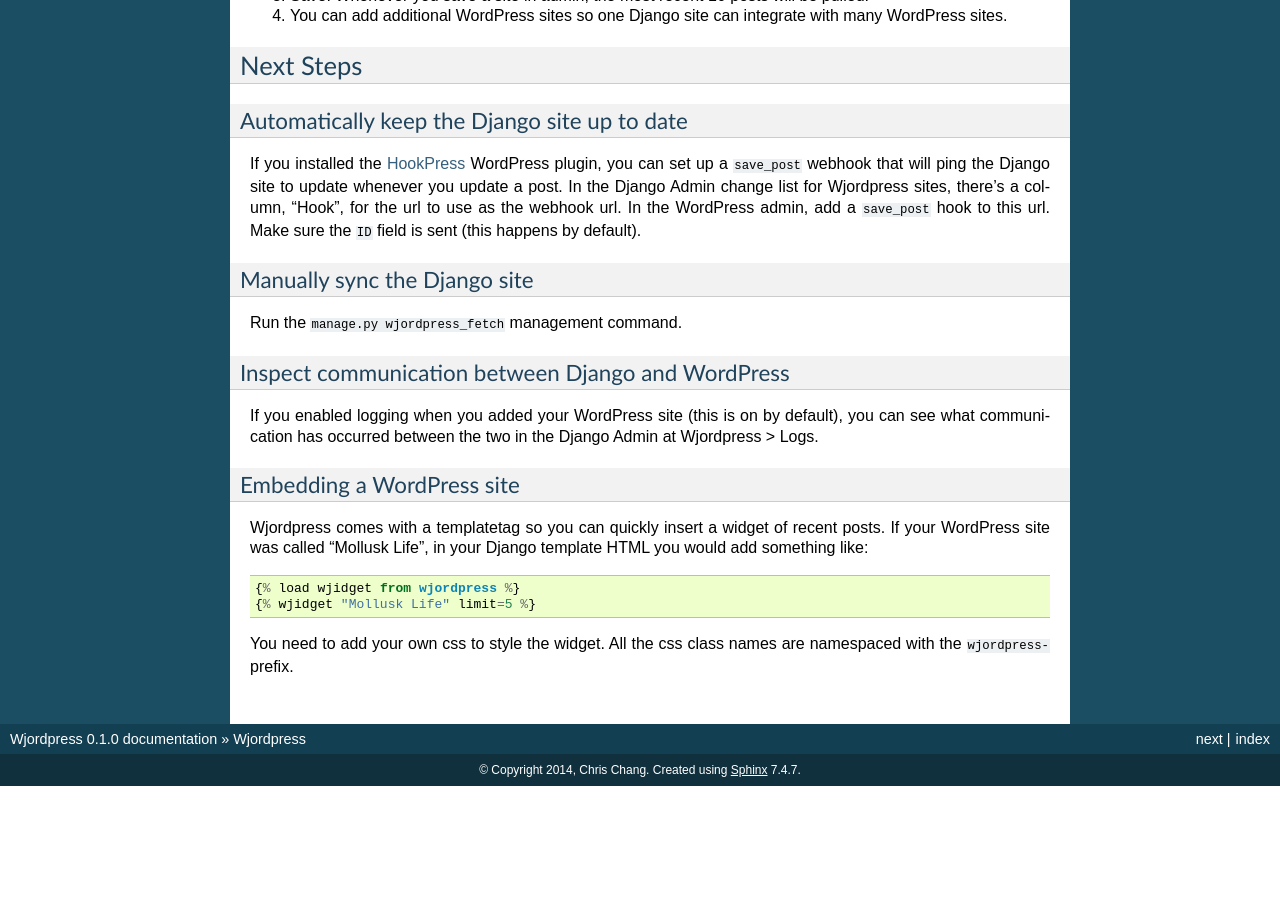
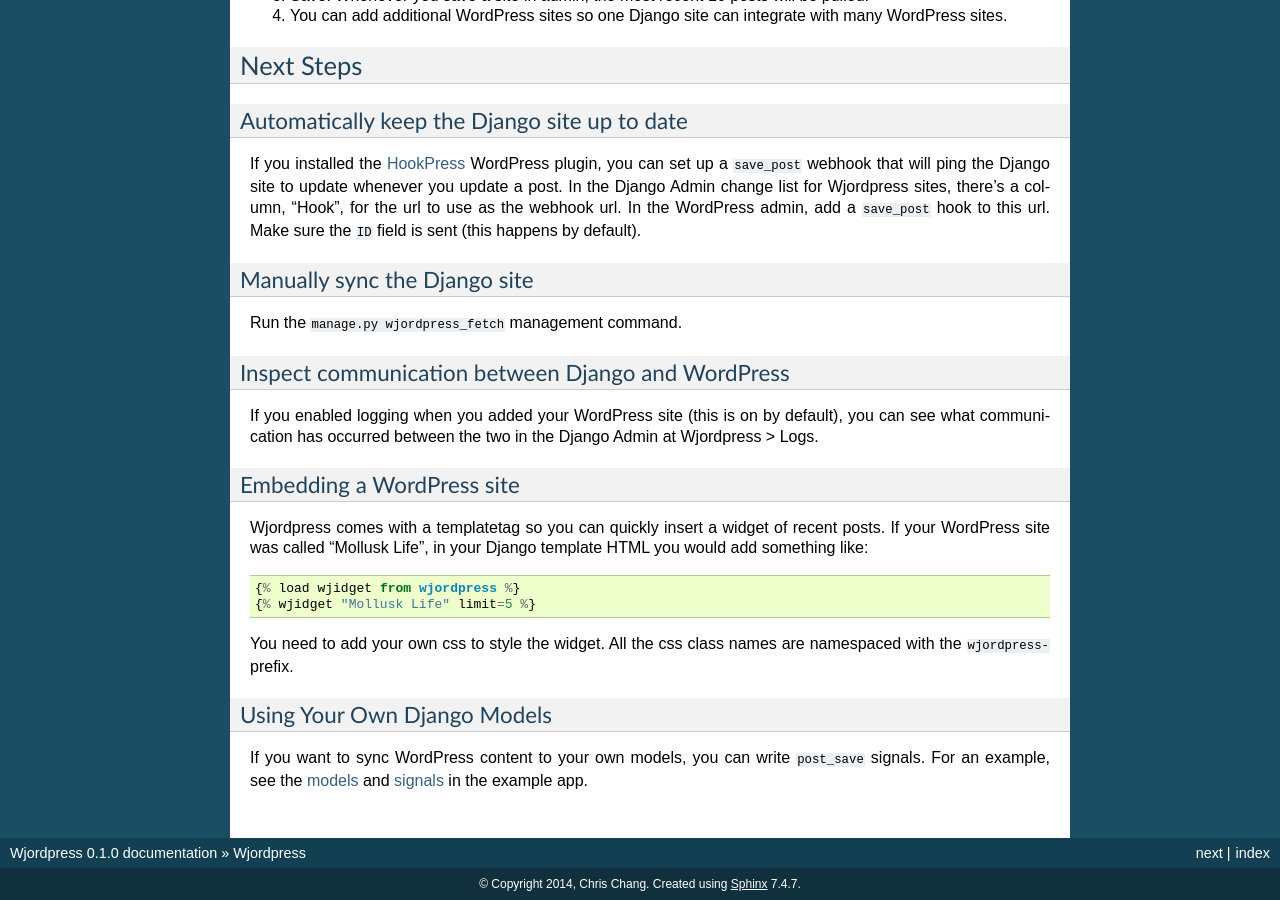
Before and after one commit to texastribune/wjordpress, a Sphinx documentation site: the page built from docs/index.rst, in a window 1280 px wide and 900 px high, scrolled down 943 px. Built offline with Sphinx 7.4.7, drawn with Linux system fonts in a browser that asks for light colours; before the commit the page ends 1729 px from its top, so only the background shows below that; some of the changed text lies outside the part shown.

Commit message:
doc how to sync content with your own models

```diff
--- a/docs/index.rst
+++ b/docs/index.rst
@@ -96,3 +96,14 @@
 
 You need to add your own css to style the widget. All the css class names are
 namespaced with the ``wjordpress-`` prefix.
+
+
+Using Your Own Django Models
+''''''''''''''''''''''''''''
+
+If you want to sync WordPress content to your own models, you can write
+``post_save`` signals. For an example, see the models_ and signals_ in the
+example app.
+
+.. _models: https://github.com/texastribune/wjordpress/blob/master/example_project/content/models.py
+.. _signals: https://github.com/texastribune/wjordpress/blob/master/example_project/content/signals.py
```
